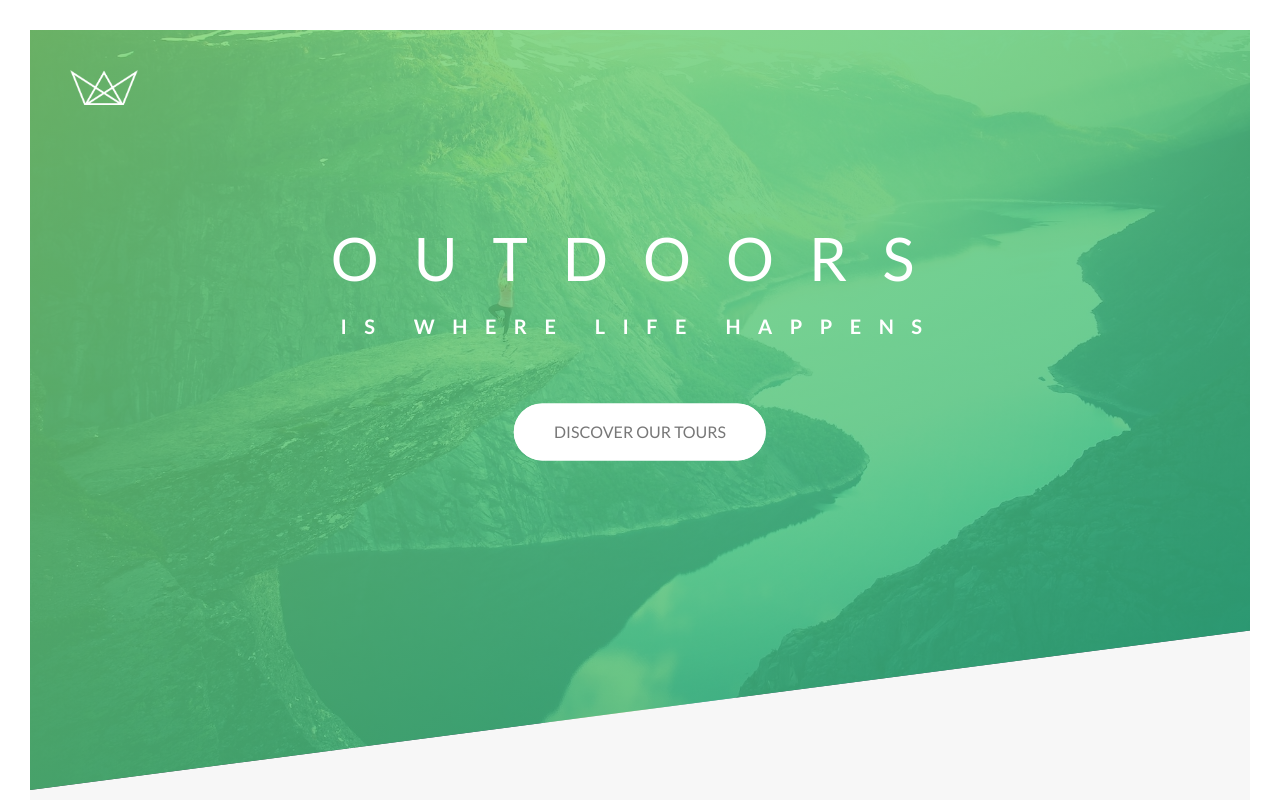
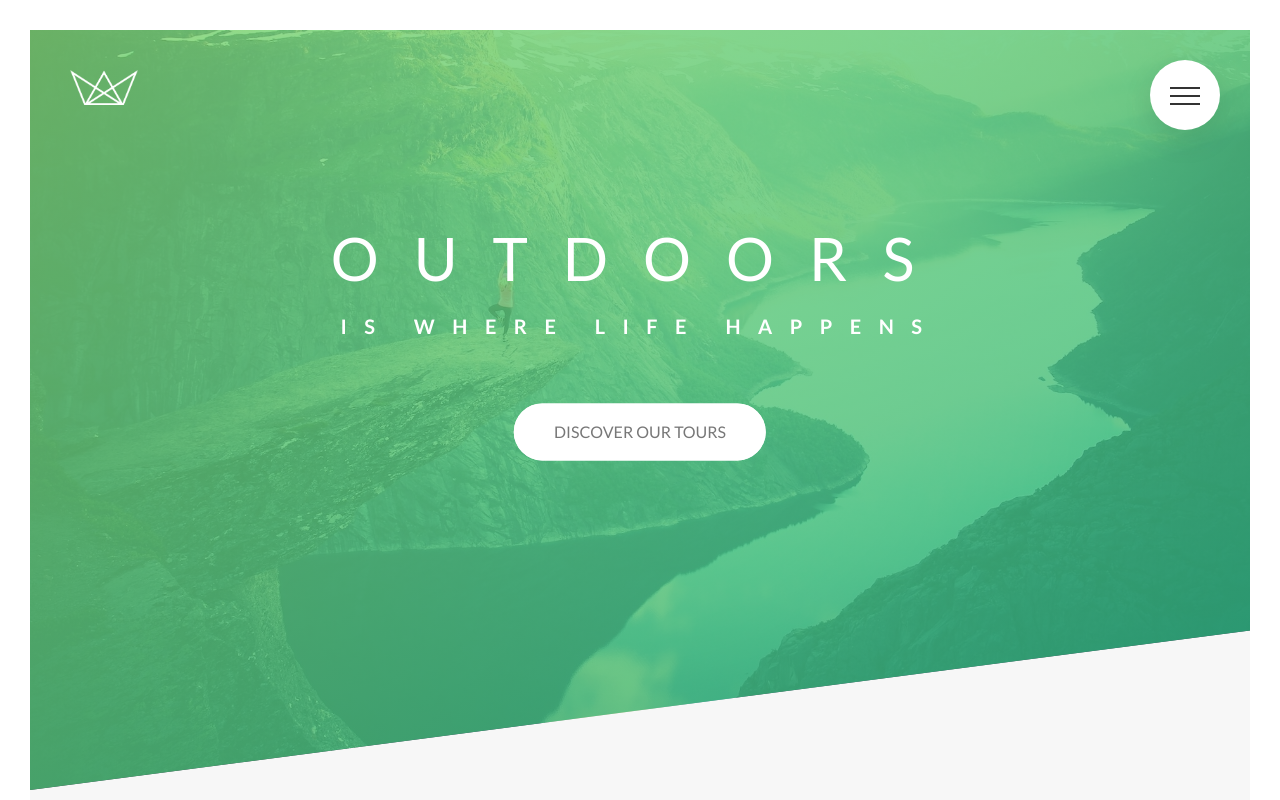
Before and after one commit to SaadBajwa659/natour, a React (Create React App) app: page / in a window 1280 px wide. Shown: the top 800 px of the page. Built offline with nearby package versions, Linux system fonts and the light colour scheme.

Commit message:
Done with the navigation

```diff
--- a/src/pages/Home.js
+++ b/src/pages/Home.js
@@ -22,12 +22,34 @@
 import "../sass/layout/Footer.scss";
 import "../sass/layout/Grid.scss";
 import "../sass/layout/Header.scss";
+import "../sass/layout/Navigation.scss";
 
 import "../sass/pages/Home.scss";
 
 const Home = () => {
   return (
     <div>
+
+      <div className="navigation">
+        <input type="checkbox" className="navigation__checkbox" id="navi-toggle" />
+
+        <label htmlFor="navi-toggle" className="navigation__button">
+          <span className="navigation__icon">&nbsp;</span>
+        </label>
+
+        <div className="navigation__background">&nbsp;</div>
+
+        <nav className="navigation__nav">
+          <ul className="navigation__list">
+            <li className="navigation__item"><a href="#" className="navigation__link"><span>01</span>About Natours</a></li>
+            <li className="navigation__item"><a href="#" className="navigation__link"><span>02</span>Your Benefits</a></li>
+            <li className="navigation__item"><a href="#" className="navigation__link"><span>03</span>Popular tours</a></li>
+            <li className="navigation__item"><a href="#" className="navigation__link"><span>04</span>Stories</a></li>
+            <li className="navigation__item"><a href="#" className="navigation__link"><span>05</span>Book Now</a></li>
+          </ul>
+        </nav>
+      </div>
+
       <header className="header">
         <div className="header__logo-box">
           <img src="img/logo-white.png" alt="Logo" className="header__logo" />
--- /dev/null
+++ b/src/sass/layout/Navigation.scss
@@ -0,0 +1,151 @@
+.navigation {
+  &__checkbox {
+    display: none;
+  }
+
+  &__button {
+    background-color: var(--color-white);
+    height: 7rem;
+    width: 7rem;
+    position: fixed;
+    top: 6rem;
+    right: 6rem;
+    border-radius: 50%;
+    z-index: 2000;
+    box-shadow: 0 1rem 3rem rgba($color: #000000, $alpha: .1);
+    text-align: center;
+    cursor: pointer;
+  }
+
+  &__background {
+    height: 6rem;
+    width: 6rem;
+    border-radius: 50%;
+    position: fixed;
+    top: 6.5rem;
+    right: 6.5rem;
+    background-image: radial-gradient(
+      rgba(126, 213, 111),
+      rgba(40, 180, 131)
+    );
+    z-index: 1000;
+    transition: transform .8s cubic-bezier(0.86, 0, 0.07, 1);
+
+    // transform: scale(80);
+  }
+
+  &__nav {
+    height: 100vh;
+    position: fixed;
+    top: 0;
+    left: 0;
+    z-index: 1500;
+
+    opacity: 0;
+    width: 0;
+    transition: all .8s cubic-bezier(0.68, -0.6, 0.32, 1.6);
+  }
+
+  &__list {
+    position: absolute;
+    top: 50%;
+    left: 50%;
+    transform: translate(-50%, -50%);
+    list-style: none;
+    text-align: center;
+    width: 100%;
+  }
+
+  &__item {
+    margin: 1rem;
+  }
+
+  &__link {
+
+    &:link,
+    &:visited {
+      display: inline-block;
+      font-size: 3rem;
+      font-weight: 300;
+      padding: 1rem 2rem;
+      color: var(--color-white);
+      text-decoration: none;
+      text-transform: uppercase;
+      background-image: linear-gradient(120deg, transparent 0%, transparent 50%, var(--color-white) 50% );
+      background-size: 225%;
+      transition: all .4s;
+
+      span {
+        margin-right: 1.5rem;
+        display: inline-block;
+      }
+    }
+
+    &:hover,
+    &:active {
+      background-position: 100%;
+      color: var(--color-primary);
+      transform: translateX(1rem);
+    }
+  }
+
+  //FUNCTINALITY
+  &__checkbox:checked ~ &__background {
+    transform: scale(80);
+  }
+
+  &__checkbox:checked ~ &__nav {
+    opacity: 1;
+    width: 100%;
+  }
+
+  //ICON
+  &__icon {
+    position: relative;
+    margin-top: 3.5rem;
+
+    &,
+    &::before,
+    &::after {
+      width: 3rem;
+      height: 2px;
+      background-color: var(--color-grey-dark-3);
+      display: inline-block;
+    }
+
+    &::before,
+    &::after {
+      content: "";
+      position: absolute;
+      left: 0;
+      transition: all .2s;
+    }
+
+    &::before { top: -.8rem; }
+    &::after { top: .8rem; }
+
+  }
+
+  &__button:hover &__icon::before {
+    top: -1rem;
+  }
+
+  &__button:hover &__icon::after {
+    top: 1rem;
+  }
+
+  &__checkbox:checked + &__button &__icon {
+    background-color: transparent;
+  }
+
+  &__checkbox:checked + &__button &__icon:before {
+    top: 0;
+    transform: rotate(135deg);
+  }
+
+  &__checkbox:checked + &__button &__icon:after {
+    top: 0;
+    transform: rotate(-135deg);
+  }
+
+}
```
